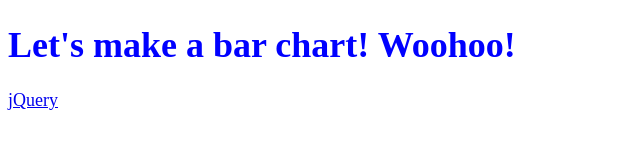
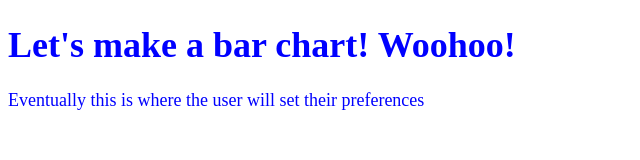
Before and after one commit to bainjen/bar-chart-stretch, a website: page bar-chart.html in a window 1280 px wide. Shown: the whole page, without its empty margins (0-640 px from the left). Drawn offline with nearby package versions, Linux system fonts and the light colour scheme; files that its build step writes are made by us from their sources; files whose address does not match are found by name.

Commit message:
adjust HTML to account for different sections/divs

```diff
--- a/bar-chart.html
+++ b/bar-chart.html
@@ -13,18 +13,16 @@
       <h1>Let's make a bar chart! Woohoo!</h1>
     </header>
     <main>
-      <a href="http://jquery.com/">jQuery</a>
-      <script src="jquery.js"></script>
-      <script>
 
-      // Your code goes here.
+      <div class="param-choices">
+        <p>Eventually this is where the user will set their preferences</p>
+      </div>
 
-      </script>
+      <div class="graph-container">
 
+      </div>
 
     </main>
-
-
 
 
   </body>
```
Also changed, not shown: 1 other file.
